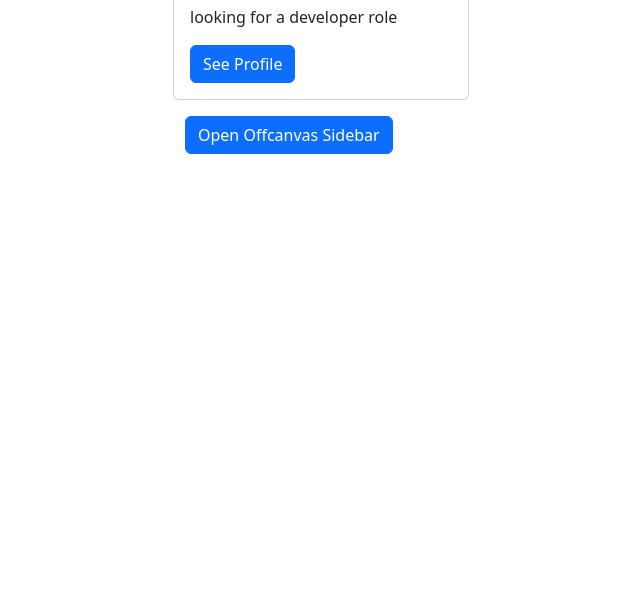
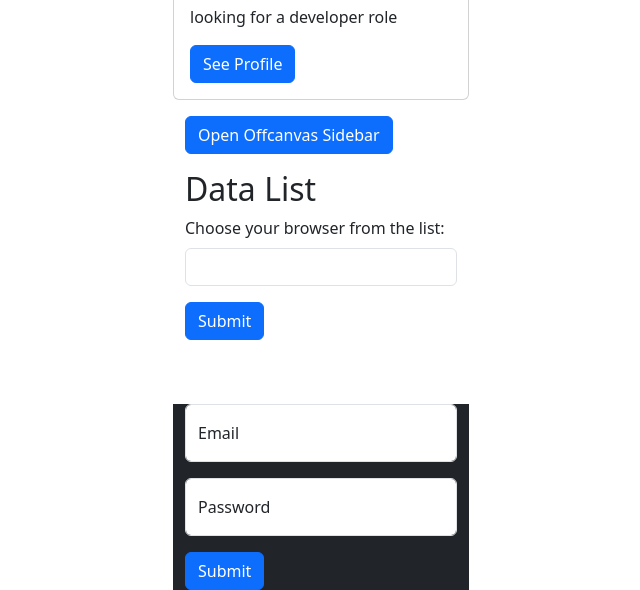
Before and after one commit to mdrafee02/Productivity-Online-Tools, a plain HTML site: page bootstrap1.html in a window 1280 px wide. Shown: the part 2321-2911 px from the top of the page, without its empty margins (319-959 px from the left). Before the commit the page ends 2475 px from the top, so only its background shows below. Drawn offline with nearby package versions, Linux system fonts and the light colour scheme.

Commit message:
something added

```diff
--- a/bootstrap1.html
+++ b/bootstrap1.html
@@ -154,5 +154,40 @@
             Open Offcanvas Sidebar
           </button>
     </div>
+
+    <div class="container mt-3">
+      <h2>Data List</h2>
+      <form action="/action_page.php" target="_blank">
+        <label for="browser" class="form-label">Choose your browser from the list:</label>
+        <input class="form-control" list="browsers" name="browser" id="browser">
+        <datalist id="browsers">
+          <option value="Edge">
+          <option value="Firefox">
+          <option value="Chrome">
+          <option value="Opera">
+          <option value="Safari">
+        </datalist>
+        <button type="submit" class="btn btn-primary mt-3">Submit</button>
+      </form>
+    </div>
+    <br>
+    <br>
+
+
+
+    <div class="container bg-dark">
+    <form action="/action_page.php" autocomplete="off">
+      <div class="form-floating mb-3 mt-3">
+        <input type="text" class="form-control" id="email" placeholder="Enter email" name="email" required>
+        <label for="email">Email</label>
+      </div>
+      <div class="form-floating mt-3 mb-3">
+        <input type="text" class="form-control" id="pwd" placeholder="Enter password" name="pswd" required>
+        <label for="pwd">Password</label>
+      </div>
+      <button type="submit" class="btn btn-primary">Submit</button>
+    </form>
+  </div>
+
 </body>
 </html>
```
